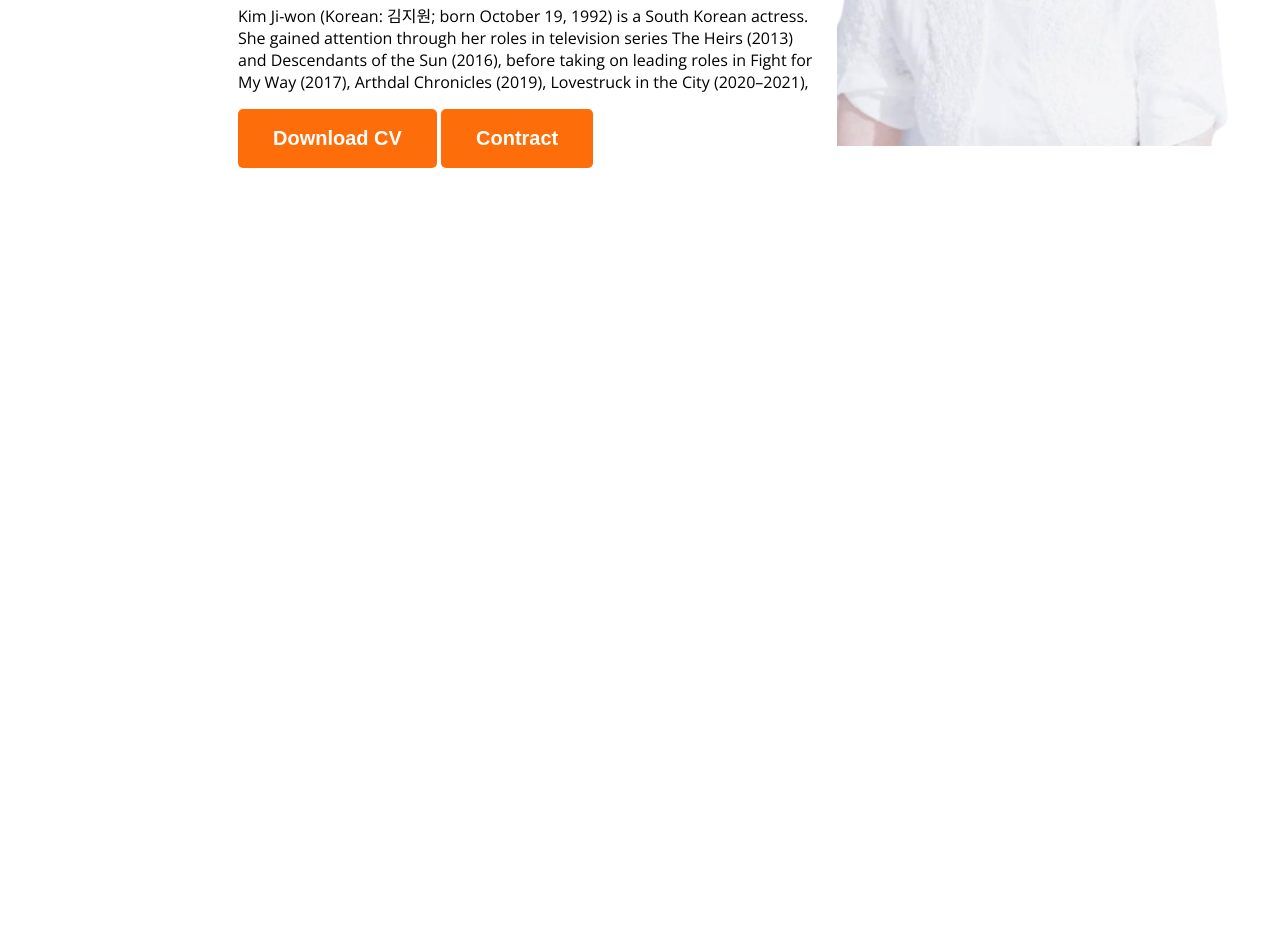
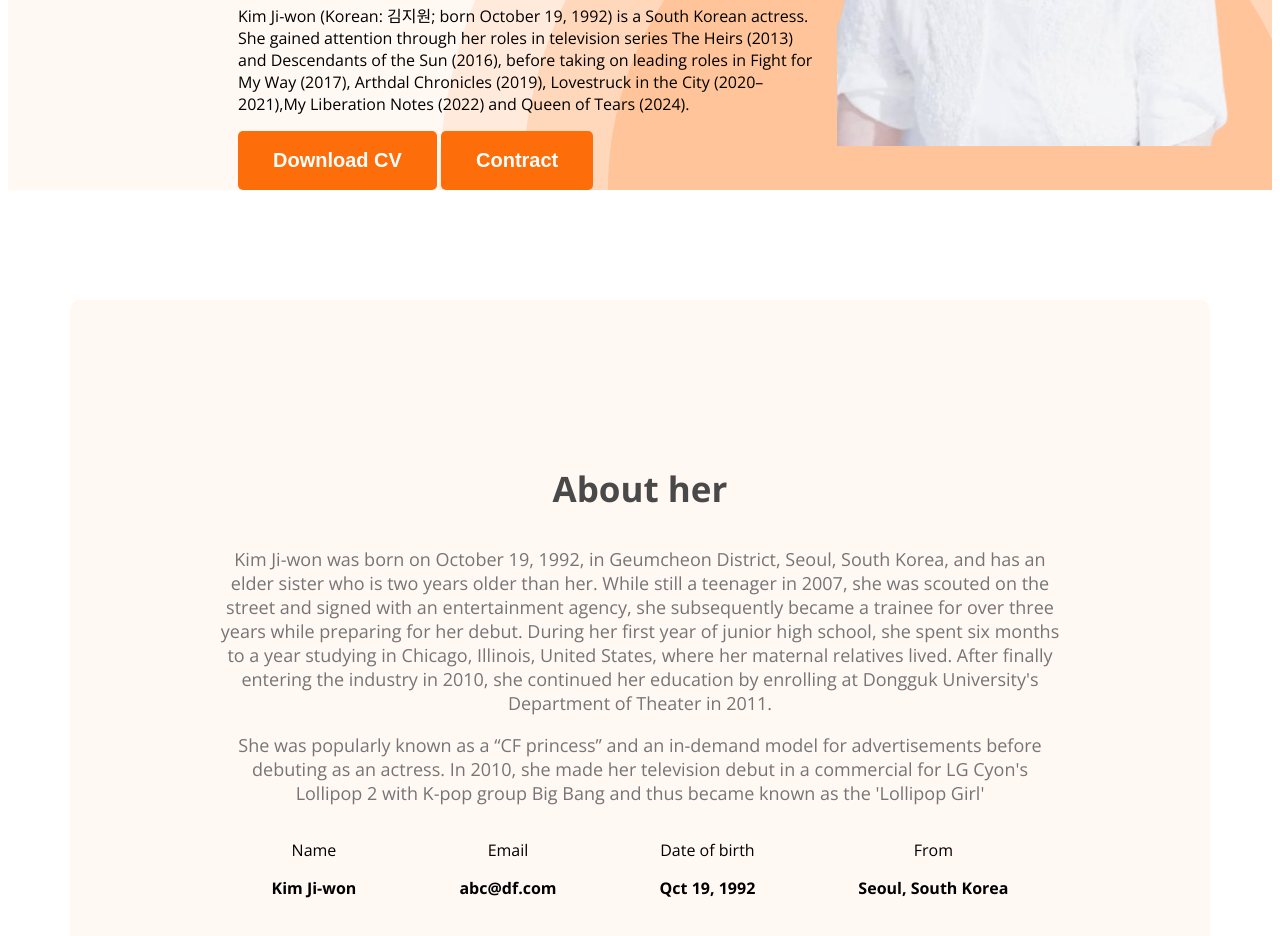
Before and after one commit to chaechan33/wed-dev-portfolio, a plain HTML site: page index.html in a window 1280 px wide. Shown: the part 510-1446 px from the top of the page. Before the commit the page ends 800 px from the top, so only its background shows below. Drawn offline with nearby package versions, Linux system fonts and the light colour scheme.

Commit message:
3rd commit

```diff
--- a/index.html
+++ b/index.html
@@ -14,7 +14,7 @@
 </head>
 
 <body class="normal">
-    <header>
+    <header class="header secondary-bg">
         <nav>
 
             <h3 class="nav-title">
@@ -54,7 +54,7 @@
                     through
                     her roles in television series The Heirs (2013) and Descendants of the Sun (2016), before taking on
                     leading roles in Fight for My Way (2017), Arthdal Chronicles (2019), Lovestruck in the City
-                    (2020–2021),
+                    (2020–2021),My Liberation Notes (2022) and Queen of Tears (2024).
 
                 </p>
                 <button class="btn">Download CV</button>
@@ -72,7 +72,59 @@
 
     </header>
     <main>
+        <section class="about secondary-bg">
+            <h3 class="section-title">
+                About her
+            </h3>
 
+
+            </p>
+            <p class="section-discrib">
+                Kim Ji-won was born on October 19, 1992, in Geumcheon District, Seoul, South Korea, and has an elder
+                sister who is two years older than her. While still a teenager in 2007, she was scouted on the street
+                and signed with an entertainment agency, she subsequently became a trainee for over three years while
+                preparing for her debut. During her first year of junior high school, she spent six months to a year
+                studying in Chicago, Illinois, United States, where her maternal relatives lived. After finally entering
+                the industry in 2010, she continued her education by enrolling at Dongguk University's Department of
+                Theater in 2011.
+
+            </p>
+            <p class="section-discrib">
+                She was popularly known as a “CF princess” and an in-demand model for advertisements before debuting as
+                an actress. In 2010, she made her television debut in a commercial for LG Cyon's Lollipop 2 with K-pop
+                group Big Bang and thus became known as the 'Lollipop Girl' </p>
+            <div class="about-items">
+                <div class="about-item">
+                    <p class="item-title">Name </p>
+                    <p class="item-describe"> Kim Ji-won</p>
+                </div>
+                <div class="about-item">
+                    <p class="item-title">Email</p>
+                    <p class="item-describe">abc@df.com</p>
+                </div>
+                <div class="about-item">
+                    <p class="item-title">
+                        Date of birth
+                    </p>
+                    <p class="item-describe">
+                        Qct 19, 1992
+                    </p>
+                </div>
+                <div class="about-item">
+                    <p class="item-title">
+                        From
+                    </p>
+
+                    <p class="item-describe">
+                        Seoul, South Korea
+
+                    </p>
+                </div>
+
+
+            </div>
+
+        </section>
 
 
 
--- a/styles/portfolio.css
+++ b/styles/portfolio.css
@@ -80,3 +80,48 @@ nav li a {
 .banner-content {
     max-width: 580px;
 }
+
+
+.header {
+    background-image: url(../images/header_bg.png);
+    background-repeat: no-repeat;
+    background-position: bottom right;
+}
+
+.section-title {
+    font-size: 35px;
+    font-weight: bold;
+    color: #494949;
+}
+
+.section-discrib {
+    font-size: 18px;
+    color: #757577;
+}
+
+.secondary-bg {
+    background-color: #fff8f3;
+}
+
+.about {
+    border-radius: 10px;
+    padding: 130px 150px;
+    text-align: center;
+    margin-top: 110px;
+}
+
+main {
+    max-width: 1140px;
+    margin: 0 auto;
+}
+
+.item-describe {
+    font-weight: bold;
+}
+
+
+
+.about-items {
+    display: flex;
+    justify-content: space-around;
+}
```
